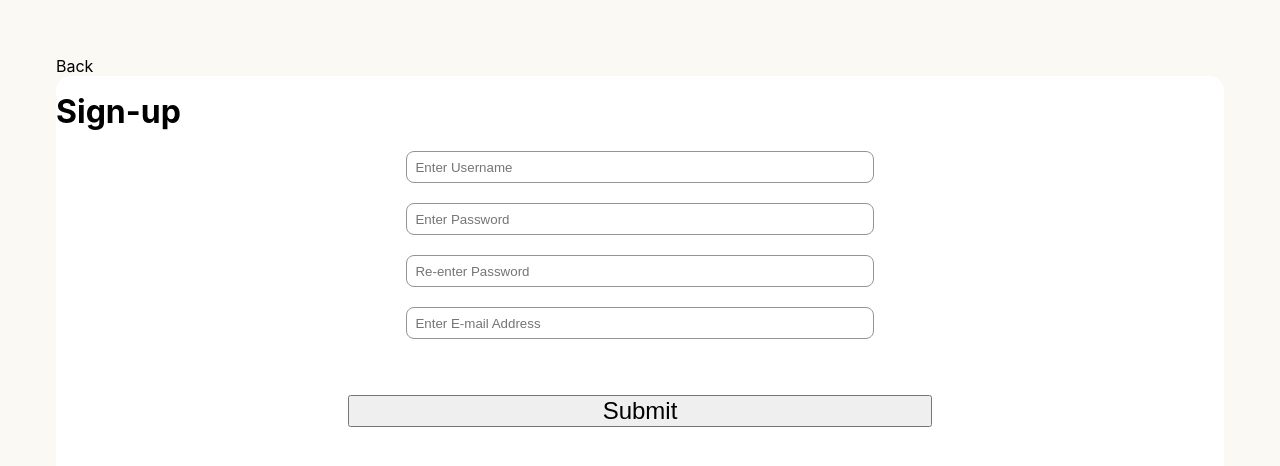
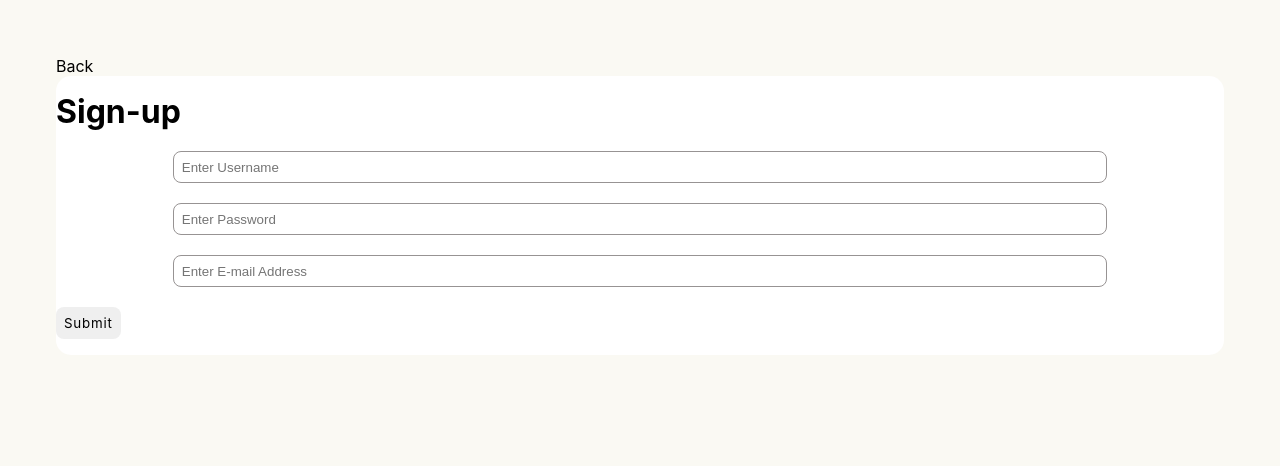
Before and after one commit to kyruken/frontend-ecoup, a React (Vite) app: page /sign-up in a window 1280 px wide. Shown: the top 466 px of the page. Built offline with nearby package versions, Linux system fonts and the light colour scheme.

Commit message:
add logic for creating user

```diff
--- a/src/pages/Signuppage.jsx
+++ b/src/pages/Signuppage.jsx
@@ -1,20 +1,38 @@
-import { Link } from 'react-router-dom';
+import { Link, useNavigate } from 'react-router-dom';
+import { useState } from 'react';
+import axios from 'axios';
 
 export default function Signuppage() {
+    const [registerUsername, setRegisterUsername] = useState('');
+    const [registerPassword, setRegisterPassword] = useState('');
+    const [registerEmail, setRegisterEmail] = useState('');
+    const navigate = useNavigate();
+
+
+    const registerUser = (e) => {
+        e.preventDefault();
+        axios({
+            method: "POST",
+            data: {
+                username: registerUsername,
+                password: registerPassword,
+                email: registerEmail
+            },
+            url: "http://localhost:3000/register"
+        }).then(navigate('/login'));
+    }
+
     return (
         <div className='padding-all-2'>
             <Link to='/'>Back</Link>
             <div className="container padding-tb-1">
                 <h1>Sign-up</h1>
-                <form method="post" action="#">
-                    <fieldset>
-                        <input id="username" name="username" type="text" placeholder="Enter Username" required />
-                        <input id="password" name="password" type="password" placeholder="Enter Password" required />
-                        <input id="password" name="password" type="password" placeholder="Re-enter Password" required />
-                        <input id="email" name="email" type="email" placeholder="Enter E-mail Address" required />
-                    </fieldset>
-                    <input type="submit" value="Submit" />
-                </form>
+                <fieldset>
+                    <input id="username" name="username" type="text" placeholder="Enter Username" onChange={(e) => setRegisterUsername(e.target.value)} required />
+                    <input id="password" name="password" type="password" placeholder="Enter Password" onChange={(e) => setRegisterPassword(e.target.value)}  required />
+                    <input id="email" name="email" type="email" placeholder="Enter E-mail Address" onChange={(e) => setRegisterEmail(e.target.value)}  required />
+                </fieldset>
+                <button onClick={(e) => registerUser(e)}>Submit</button>
             </div>
         </div>
     )
```
